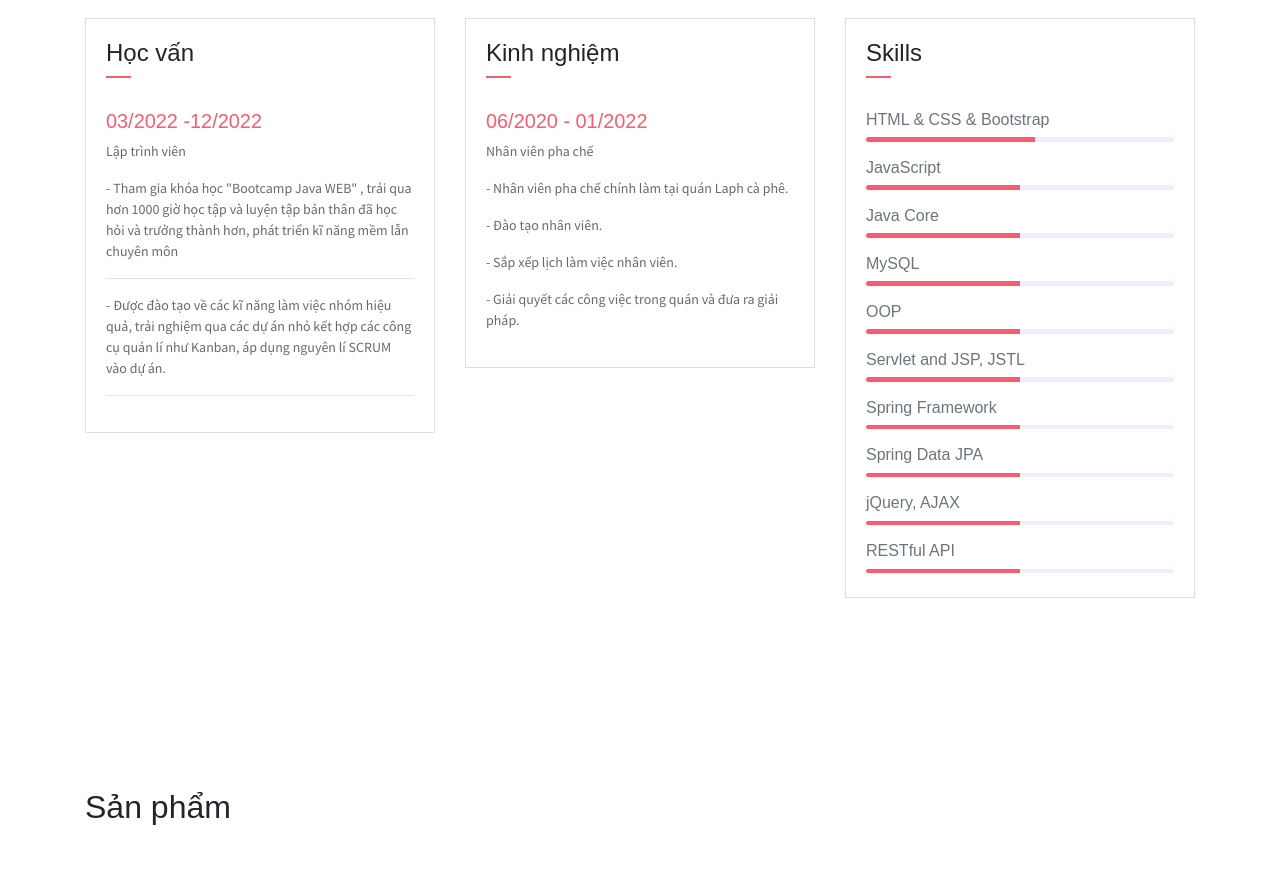
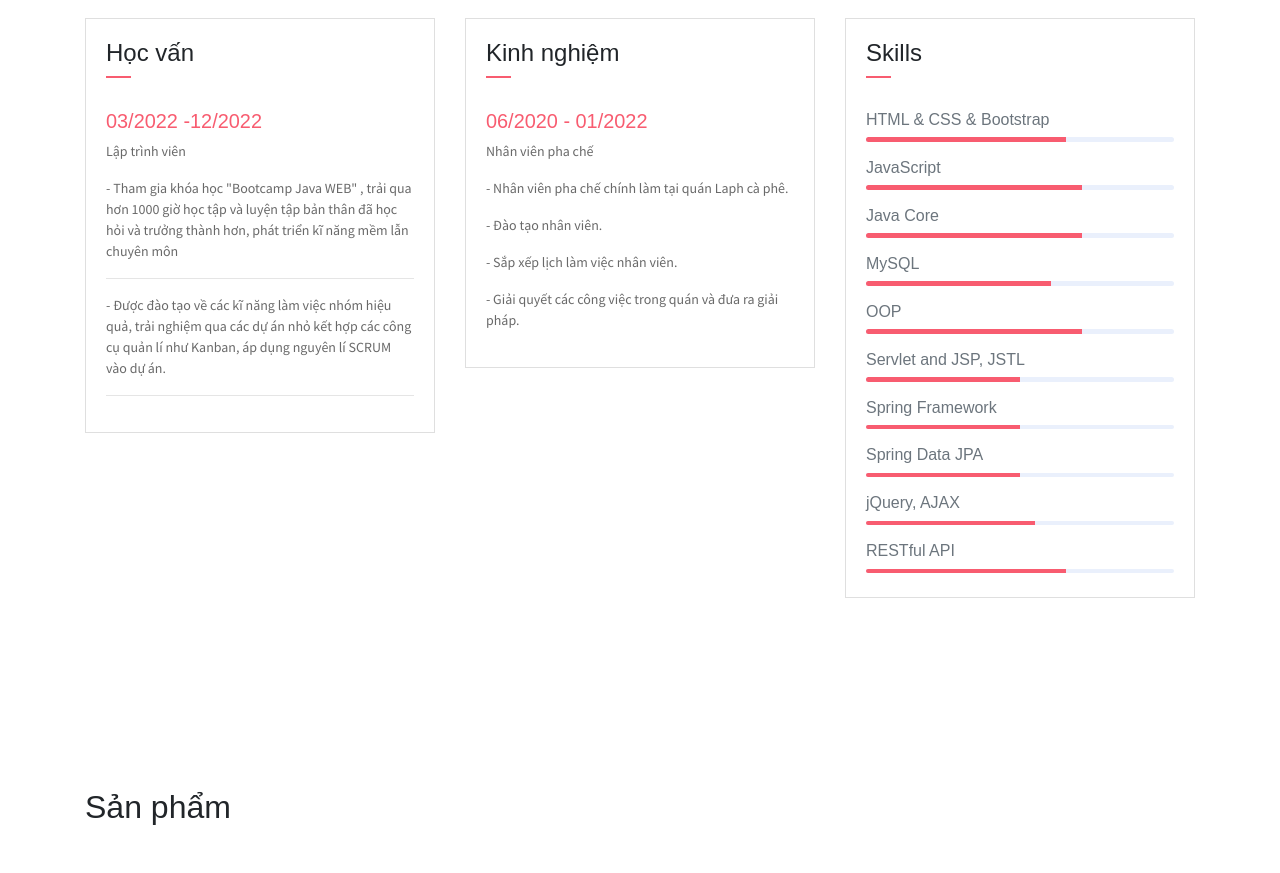
Before and after one commit to ThienPhanVan/phanvanthien, a website: page public_html/index.html in a window 1280 px wide. Shown: the part 1320-2193 px from the top of the page. Drawn offline with Linux system fonts and the light colour scheme.

Commit message:
my-portfolio

```diff
--- a/public_html/index.html
+++ b/public_html/index.html
@@ -90,9 +90,9 @@
                     việc, tôi tự tin sẽ trở thành một lập trình viên chuyên nghiệp trong tương lai.
                 </p>
                 <a class="btn btn-outline-danger"
-                    href="https://github.com/VanThien304/My-CV/raw/main/PhanVanThien.pdf"><i
+                    href="https://github.com/VanThien304/My-CV/raw/main/Phan-Van-Thien.pdf"><i
                         class="icon-down-circled2 "></i>Tải CV của tôi</a>
-                        <!-- <a data-permalink-href="/VanThien304/My-CV/raw/ead9befe06fcec962be000cf7c482868dad8c6fa/PhanVanThien.pdf" href="/VanThien304/My-CV/raw/main/PhanVanThien.pdf" id="raw-url" data-view-component="true" class="js-permalink-replaceable-link btn-sm btn BtnGroup-item">    Download
+                        <!-- <a data-permalink-href="/VanThien304/My-CV/raw/ead9befe06fcec962be000cf7c482868dad8c6fa/Phan-Van-Thien.pdf" href="/VanThien304/My-CV/raw/main/PhanVanThien.pdf" id="raw-url" data-view-component="true" class="js-permalink-replaceable-link btn-sm btn BtnGroup-item">    Download
 </a> -->
             </div>
             <div class="col-lg-4 about-card">
@@ -199,27 +199,27 @@
                             <div class="card-body pb-2">
                                 <h6>HTML &amp; CSS &amp; Bootstrap</h6>
                                 <div class="progress mb-3">
-                                    <div class="progress-bar bg-danger" role="progressbar" style="width: 55%"
+                                    <div class="progress-bar bg-danger" role="progressbar" style="width: 65%"
                                         aria-valuenow="25" aria-valuemin="0" aria-valuemax="100"></div>
                                 </div>
                                 <h6>JavaScript</h6>
                                 <div class="progress mb-3">
-                                    <div class="progress-bar bg-danger" role="progressbar" style="width: 50%"
+                                    <div class="progress-bar bg-danger" role="progressbar" style="width: 70%"
                                         aria-valuenow="25" aria-valuemin="0" aria-valuemax="100"></div>
                                 </div>
                                 <h6>Java Core</h6>
                                 <div class="progress mb-3">
-                                    <div class="progress-bar bg-danger" role="progressbar" style="width: 50%"
+                                    <div class="progress-bar bg-danger" role="progressbar" style="width: 70%"
                                         aria-valuenow="50" aria-valuemin="0" aria-valuemax="100"></div>
                                 </div>
                                 <h6>MySQL</h6>
                                 <div class="progress mb-3">
-                                    <div class="progress-bar bg-danger" role="progressbar" style="width: 50%"
+                                    <div class="progress-bar bg-danger" role="progressbar" style="width: 60%"
                                         aria-valuenow="75" aria-valuemin="0" aria-valuemax="100"></div>
                                 </div>
                                 <h6>OOP</h6>
                                 <div class="progress mb-3">
-                                    <div class="progress-bar bg-danger" role="progressbar" style="width: 50%"
+                                    <div class="progress-bar bg-danger" role="progressbar" style="width: 70%"
                                         aria-valuenow="75" aria-valuemin="0" aria-valuemax="100"></div>
                                 </div>
                                 <h6>Servlet and JSP, JSTL</h6>
@@ -239,12 +239,12 @@
                                 </div>
                                 <h6>jQuery, AJAX</h6>
                                 <div class="progress mb-3">
-                                    <div class="progress-bar bg-danger" role="progressbar" style="width: 50%"
+                                    <div class="progress-bar bg-danger" role="progressbar" style="width: 55%"
                                         aria-valuenow="75" aria-valuemin="0" aria-valuemax="100"></div>
                                 </div>
                                 <h6>RESTful API</h6>
                                 <div class="progress mb-3">
-                                    <div class="progress-bar bg-danger" role="progressbar" style="width: 50%"
+                                    <div class="progress-bar bg-danger" role="progressbar" style="width: 65%"
                                         aria-valuenow="75" aria-valuemin="0" aria-valuemax="100"></div>
                                 </div>
                             </div>
```
